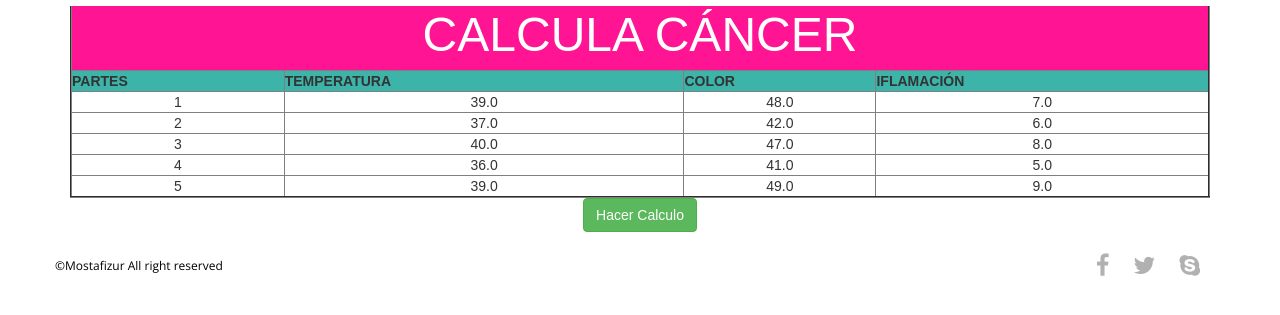
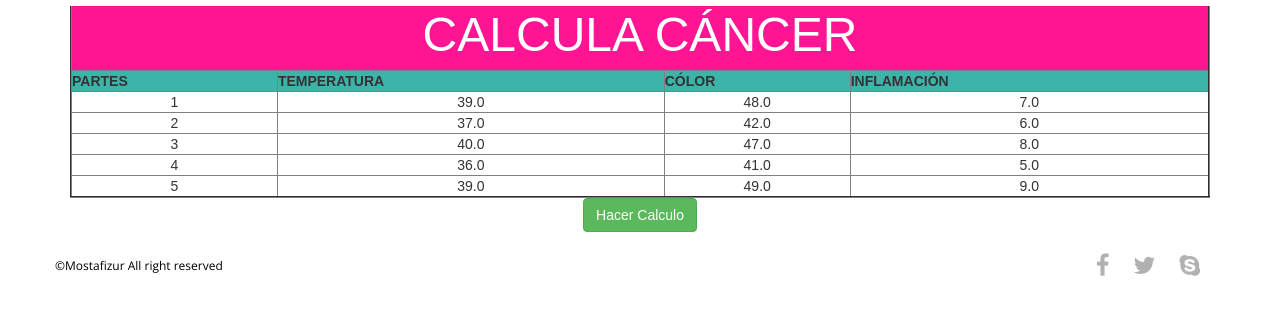
Before and after one commit to OctavioZ866/Patrones, a Django app: template app/templates/app/datos.html in a window 1280 px wide. Shown: the part 177-492 px from the top of the page. Run offline with Django 3.2, Linux system fonts and the light colour scheme; the template is opened without the code that fills it: values that come from a table or form of the project are taken from there, others are empty; data comes from the database, SQL or seed files in the repository; some libraries are stand-ins or nearby versions; some web fonts are replaced.

Commit message:
Update datos.html

```diff
--- a/app/templates/app/datos.html
+++ b/app/templates/app/datos.html
@@ -38,9 +38,9 @@
 
           <th style="background-color:rgb(60, 180, 170)" color="white">TEMPERATURA</th>
 
-          <th style="background-color:rgb(60, 180, 170)" color="white">COLOR</th>
+          <th style="background-color:rgb(60, 180, 170)" color="white">CÓLOR</th>
 
-          <th style="background-color:rgb(60, 180, 170)"color="white">IFLAMACIÓN</th>
+          <th style="background-color:rgb(60, 180, 170)"color="white">INFLAMACIÓN</th>
 
         </tr>
         {% for c in misTejidos %}
```
